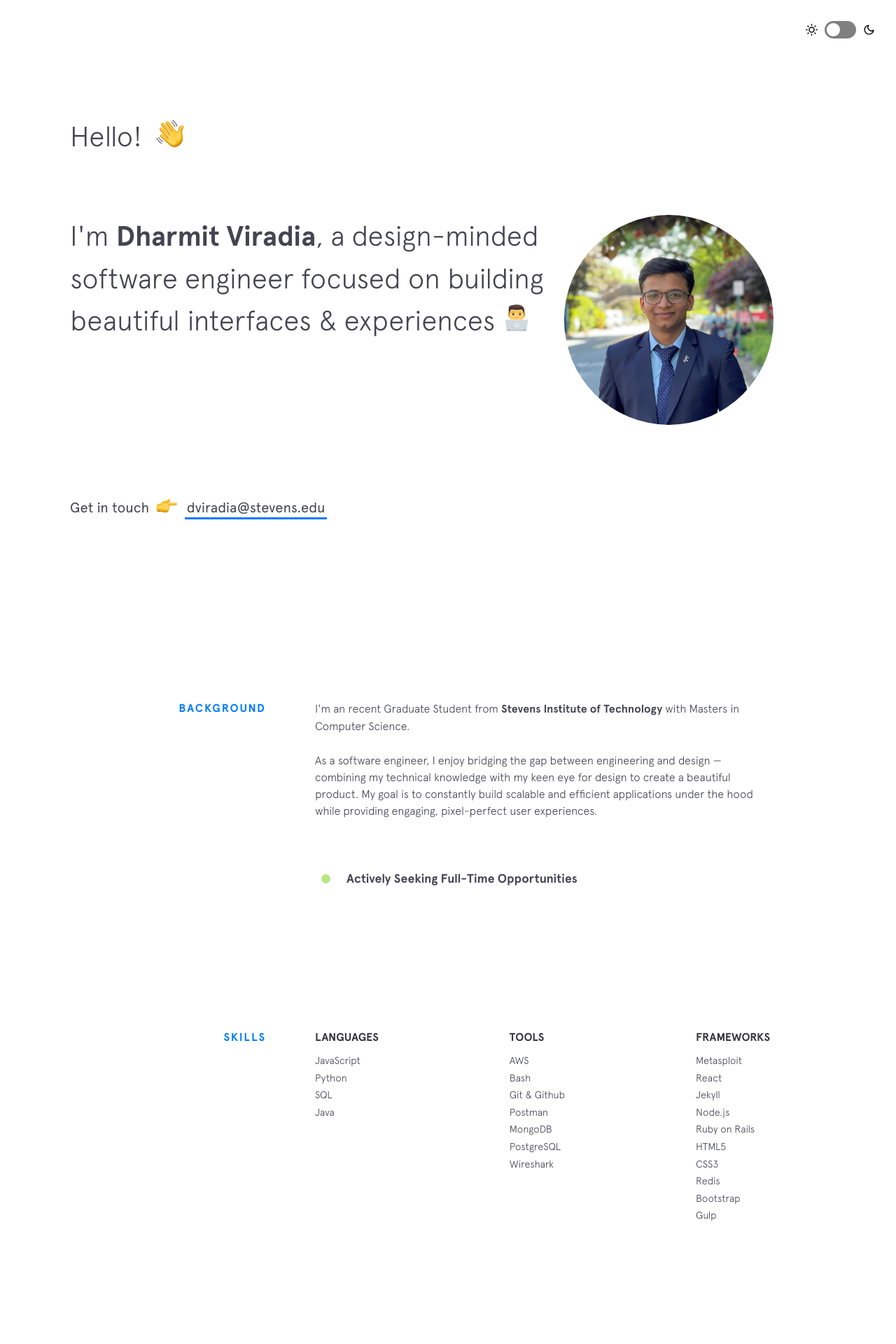
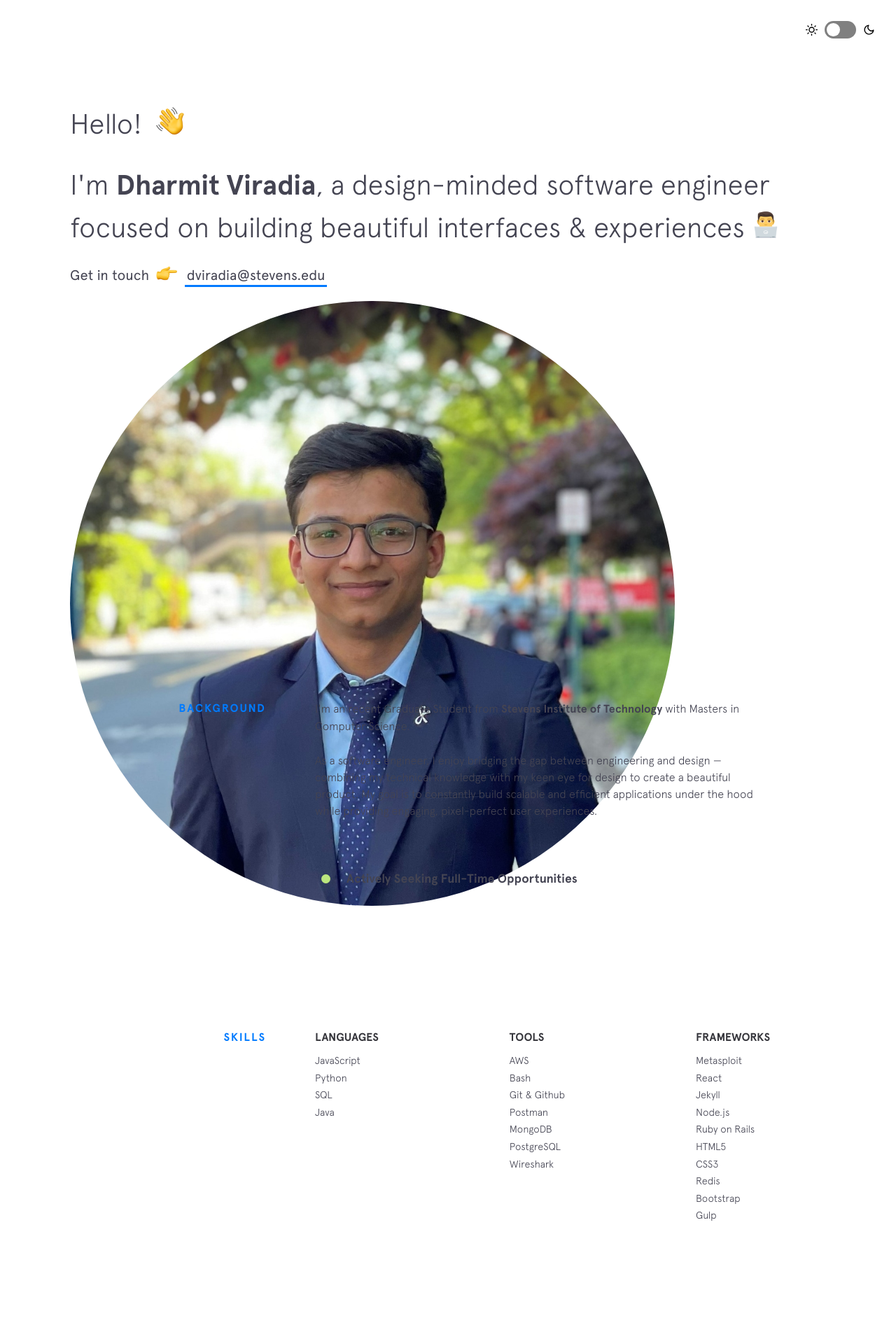
Before and after one commit to dharmitviradia/dharmitviradia.github.io, a Jekyll site: the page built from index.html, in a window 1280 px wide. Shown: the top 1920 px of the page at 70% size. Built offline with Jekyll 4.4.1, drawn with Linux system fonts in a browser that asks for light colours; nearby versions of some CDN libraries.

Commit message:
Update intro.html

```diff
--- a/_includes/intro.html
+++ b/_includes/intro.html
@@ -1,16 +1,14 @@
-<header class="intro">
+<header class="intro" style="display: flex">
+  <divstyle="flex-grow: 2">
     <h1 class="intro__hello">Hello!
       <span class="emoji wave-hand animated"></span>
     </h1>
 
     <h2>
-    <div class="intro__tagline" style="display: flex">
-        <div style="flex-grow: 2">I'm
+      <div class="intro__tagline">
+          <div>I'm
             <span class="name">Dharmit Viradia</span>, a design-minded software engineer focused on building beautiful interfaces &amp; experiences
             <span class="emoji technologist"></span>
-        </div>
-        <div style="flex-grow: 1; margin-bottom: 25px">
-          <img class="rounded-circle tm-img-profile" src="{{site.baseurl}}/img/headshot.jpg"/>
           </div>
       </div>
     </h2>
@@ -22,4 +20,7 @@
         <a href="mailto:dviradia@stevens.edu" target="_blank" class="highlight-link">dviradia@stevens.edu</a>
       </span>
     </h3>
+  <div style="flex-grow: 1; margin-bottom: 25px">
+    <img class="rounded-circle tm-img-profile" src="{{site.baseurl}}/img/headshot.jpg"/>
+  </div>
 </header>
```
Lines whose indentation alone changed are shown as unchanged.
